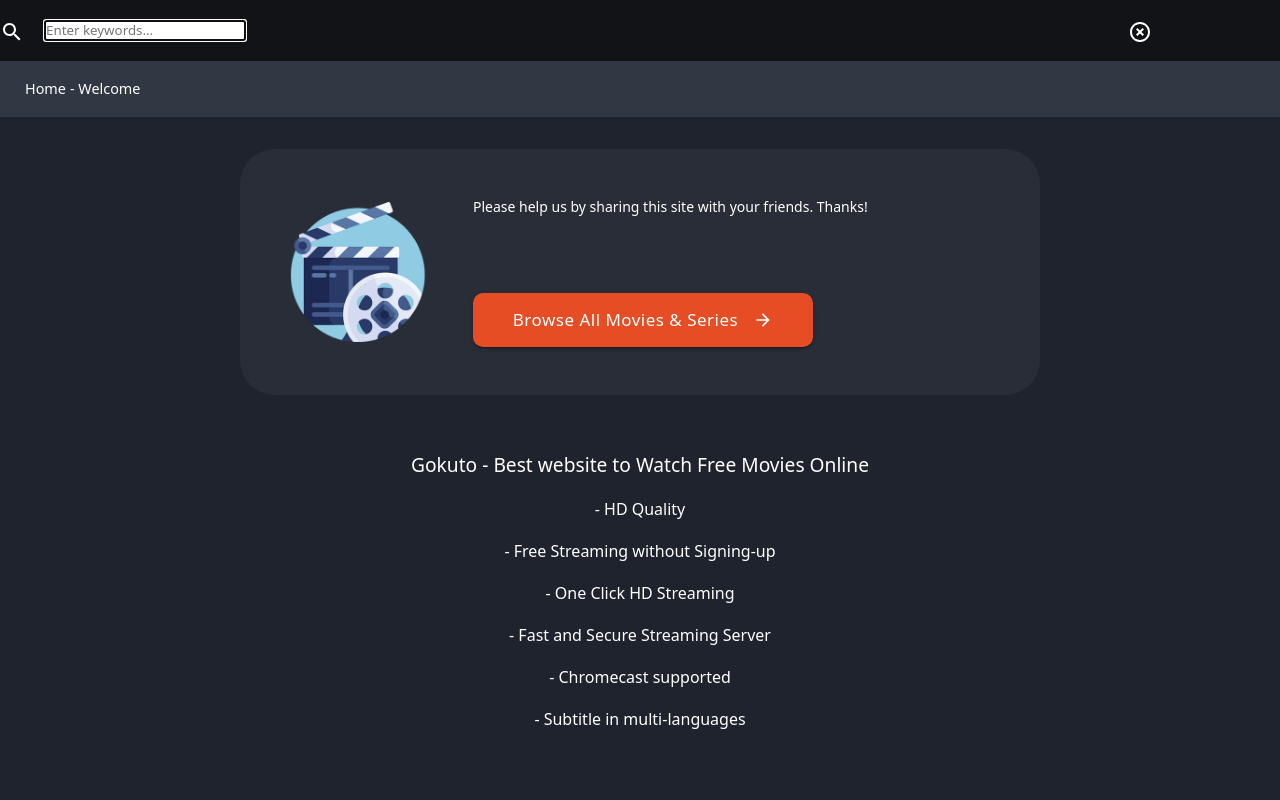
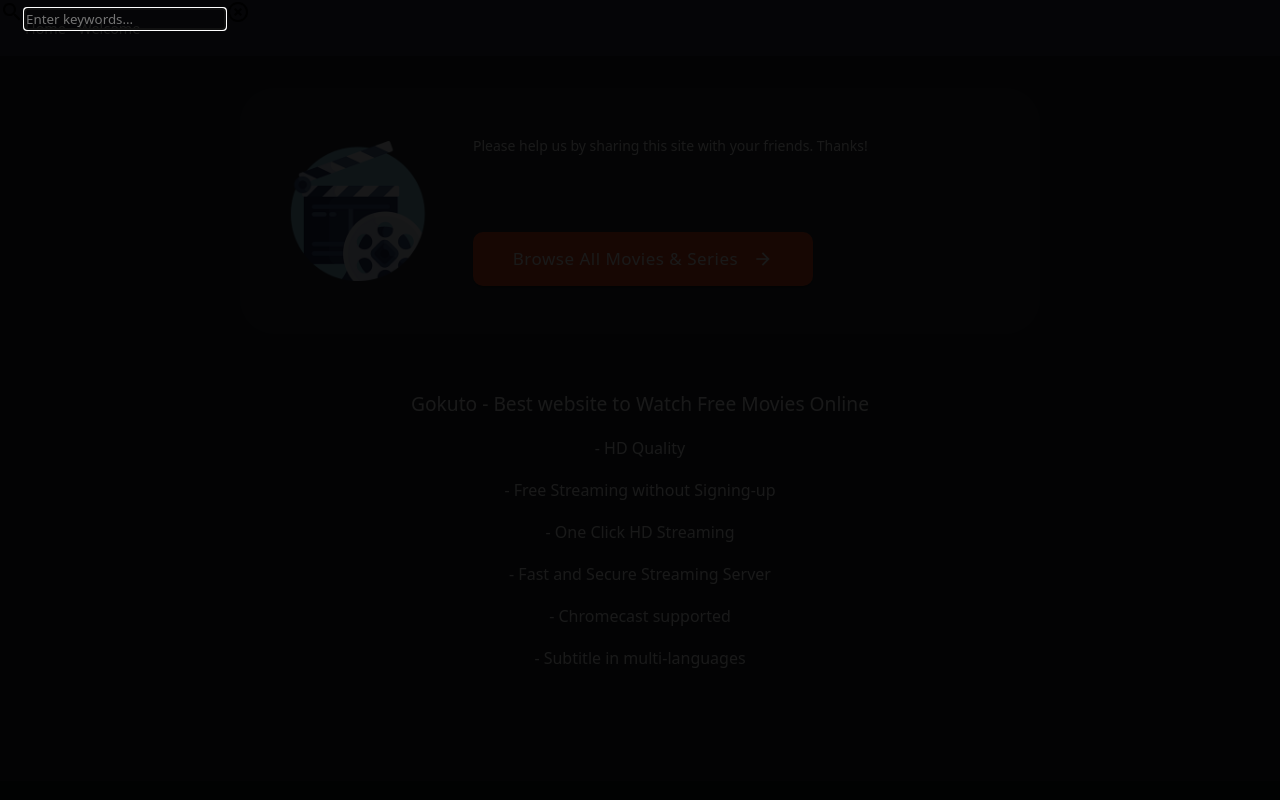
Before and after one commit to RiyazShaik-158/movies_searching, a React (Create React App) app: page / in a window 1280 px wide. Both pictures are taken after a click on the element "Search". Shown: the top 800 px of the page. Built offline with nearby package versions, Linux system fonts and the light colour scheme.

Commit message:
improvising Search in navbar

```diff
--- a/src/components/Navbar/Navbar.js
+++ b/src/components/Navbar/Navbar.js
@@ -7,7 +7,7 @@
 import PersonIcon from '@mui/icons-material/Person';
 import { genres } from './forGenres';
 import { countries } from './forCountries';
-import { Popover } from '@mui/material';
+import {  Modal, Popover } from '@mui/material';
 
 function Navbar({ searchText, setSearchText }) {
   const [searchStarting, setSearchStarting] = useState(false);
@@ -34,21 +34,36 @@
   return (
     <>
       {searchStarting ? (
-        <div className='Navbar_head'>
-          <div className='searchNewDiv'>
-            <div className='forSearch'>
-              <SearchIcon />
-              <input
-                autoFocus
-                className='Navbar_searchInput'
-                placeholder='Enter keywords...'
-                value={searchText}
-                onChange={(e) => setSearchText(e.target.value)}
-              />
-            </div>
-            <HighlightOffIcon onClick={handleSearchClose} className='closeButton_search' />
+        // <div className='Navbar_head'>
+        //   <div className='searchNewDiv'>
+        //     <div className='forSearch'>
+        //       <SearchIcon />
+        //       <input
+        //         autoFocus
+        //         className='Navbar_searchInput'
+        //         placeholder='Enter keywords...'
+        //         value={searchText}
+        //         onChange={(e) => setSearchText(e.target.value)}
+        //       />
+        //     </div>
+        //     <HighlightOffIcon onClick={handleSearchClose} className='closeButton_search' />
+        //   </div>
+        // </div>
+        <Modal
+          open={searchStarting}
+          onClose={handleSearchClose}
+          sx={{backgroundColor:'rgba(0,0,0,0.8)'}}
+        >
+          <div style={{width:'100%',height:'100%'}}>
+            <SearchIcon/>
+            <input
+              placeholder='Enter keywords...'
+              autoFocus
+              style={{background:'none'}}
+            />
+            <HighlightOffIcon/>
           </div>
-        </div>
+        </Modal>
       ) : (
         <div className='Navbar_head'>
           <div className='App_logoContainer'>
```
